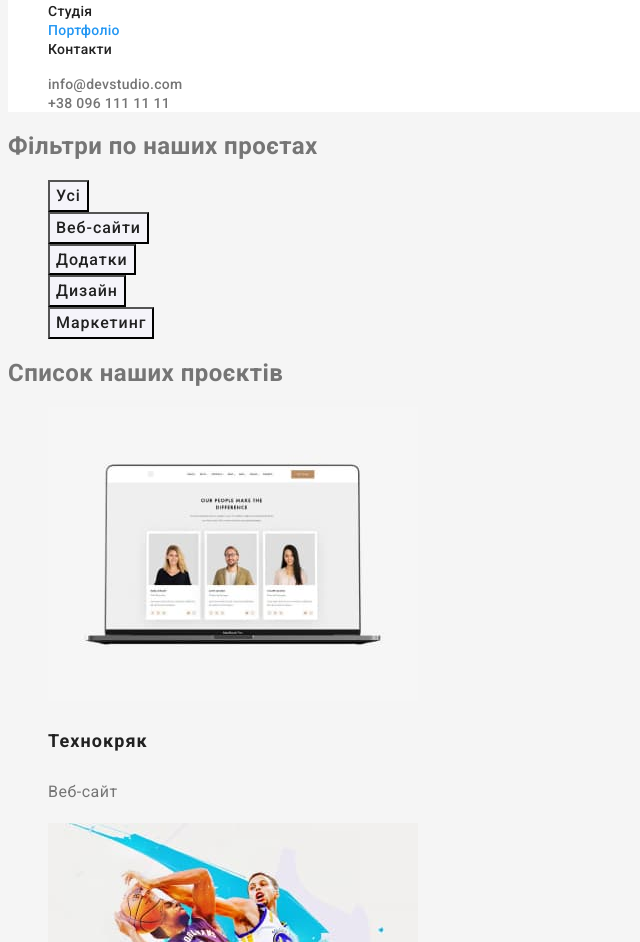
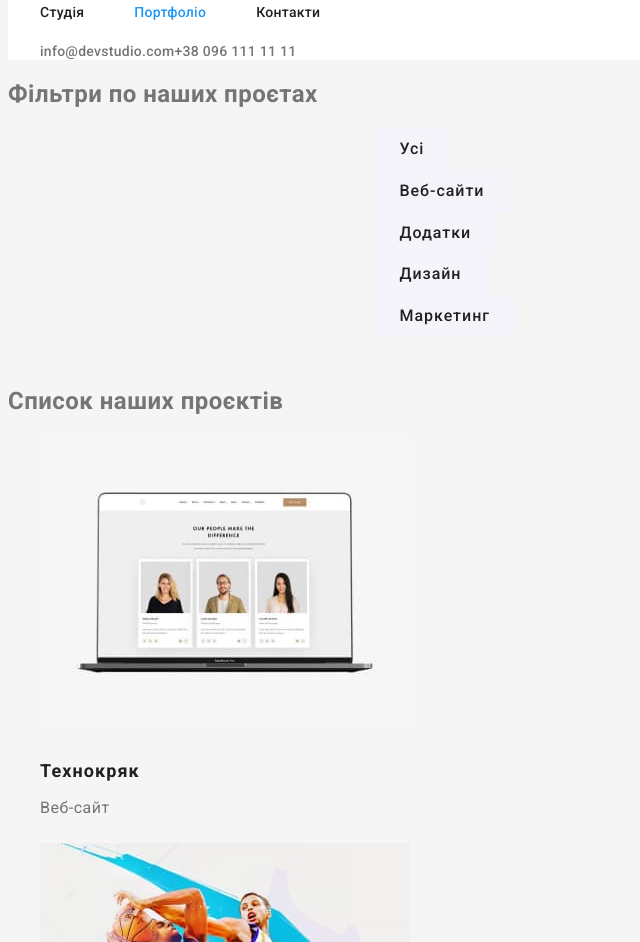
Before and after one commit to OleksandrVaniuta/goit-markup-hw-02, a plain HTML site: page portfolio.html in a window 1280 px wide. Shown: the part 54-996 px from the top of the page, without its empty margins (0-640 px from the left). Drawn offline with Linux system fonts and the light colour scheme.

Commit message:
оформили хедер

```diff
--- a/CSS/styles.css
+++ b/CSS/styles.css
@@ -30,8 +30,15 @@ ul {
 	padding-right: 15px;
 	margin: 0 auto;
 }
+.head {
+	display: flex;
+	align-items: center;
+}
 .page-header {
 	background-color: #ffffff;
+}
+nav {
+	display: block;
 }
 .logo {
 	color: #000000;
@@ -45,8 +52,18 @@ ul {
 .part-logo {
 	color: var(--acent-color);
 }
+.site-nav {
+	display: flex;
+}
+.site-nav .item:not(:last-child) {
+	margin-right: 50px;
+}
 
 .site-nav .link {
+	display: block;
+	padding-top: 20px;
+	padding-bottom: 20px;
+
 	color: var(--title-text-color);
 	font-weight: 500;
 	font-size: 14px;
@@ -63,9 +80,19 @@ ul {
 }
 
 .list {
+	display: flex;
 	margin: 0;
 	padding: 0;
+	margin-left: auto;
 }
+
+.list .item:not(:last-child) {
+	margin-right: 50px;
+}
+/* .list .item:first-child {
+	margin-right: 50px;
+} */
+
 .page-header .contacts {
 	color: #757575;
 	font-weight: 500;
@@ -221,8 +248,16 @@ ul {
 }
 
 /* portfolio filters CSS */
+.filters {
+	width: 575px;
+	margin: 0 auto;
+	margin-bottom: 50px;
+}
+.filters .button {
+	border-color: transparent;
+	border-radius: 4px;
+	padding: 6px 25px;
 
-.filters .button {
 	color: #212121;
 	background-color: #f5f4fa;
 	font-weight: 500;
@@ -237,12 +272,22 @@ ul {
 }
 
 .section-title.project {
+	margin-top: 20px;
+	margin-bottom: 4px;
 	font-size: 18px;
 	line-height: 2;
 	letter-spacing: 0.06em;
 }
 
+.projects {
+	margin-top: 0px;
+	margin-bottom: 0px;
+	padding: 0px;
+}
+
 .projects p {
+	margin-top: 0;
+	margin-bottom: 20px;
 	font-size: 16px;
 	line-height: 1.88;
 }
--- a/portfolio.html
+++ b/portfolio.html
@@ -15,23 +15,25 @@
 	</head>
 	<body>
 		<header class="page-header">
+			<div class="container">
 				<nav>
 					<a href="./index.html" class="logo">
 						<span class="part-logo">Web</span>
 						Studio
 					</a>
 
-				<ul class="site-nav">
-					<li><a href="./index.html" class="link">Студія</a></li>
-					<li><a href="./portfolio.html" class="link current">Портфоліо</a></li>
-					<li><a href="" class="link">Контакти</a></li>
+					<ul class="site-nav list">
+						<li class="item"><a href="./index.html" class="link">Студія</a></li>
+						<li class="item"><a href="./portfolio.html" class="link current">Портфоліо</a></li>
+						<li class="item"><a href="" class="link">Контакти</a></li>
 					</ul>
 				</nav>
 
-			<ul>
+				<ul class="list">
 					<li><a href="mailto:info@devstudio.com" class="contacts">info@devstudio.com</a></li>
 					<li><a href="tel:+380961111111" class="contacts">+38 096 111 11 11</a></li>
 				</ul>
+			</div>
 		</header>
 		<main>
 			<section class="section">
@@ -44,6 +46,7 @@
 					<li><button type="button" class="button">Маркетинг</button></li>
 				</ul>
 				<h2>Список наших проєктів</h2>
+				<div class="container">
 					<ul class="projects">
 						<li>
 							<img src="./images/portfolioimg/portfolioimg1.jpg" alt="Превью проекта Технокряк" width="370" />
@@ -113,9 +116,11 @@
 							<p>Додаток</p>
 						</li>
 					</ul>
+				</div>
 			</section>
 		</main>
 		<footer class="page-footer">
+			<div class="container foot">
 				<a href="./index.html" class="logo">
 					<span class="part-logo">Web</span>
 					Studio
@@ -123,10 +128,11 @@
 				<address class="address">
 					<p class="street">м. Київ, пр-т Лесі Українки, 26</p>
 					<ul>
-					<li><a href="mailto:info@devstudio.com" class="contacts">info@devstudio.com</a></li>
+						<li class="mail"><a href="mailto:info@devstudio.com" class="contacts mail">info@devstudio.com</a></li>
 						<li><a href="tel:+380961111111" class="contacts">+38 096 111 11 11</a></li>
 					</ul>
 				</address>
+			</div>
 		</footer>
 	</body>
 </html>
```
Also changed, not shown: index.html (+13 -12 lines). Lines whose indentation alone changed are shown as unchanged.
